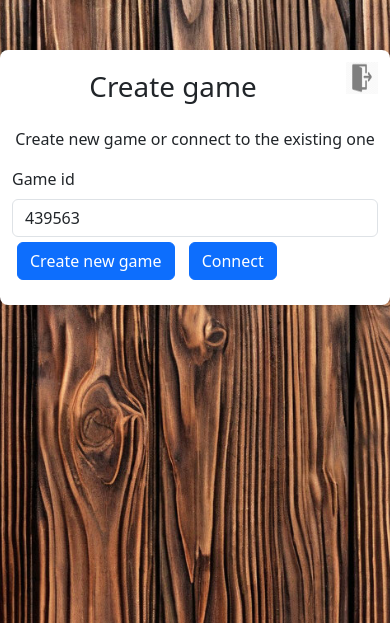
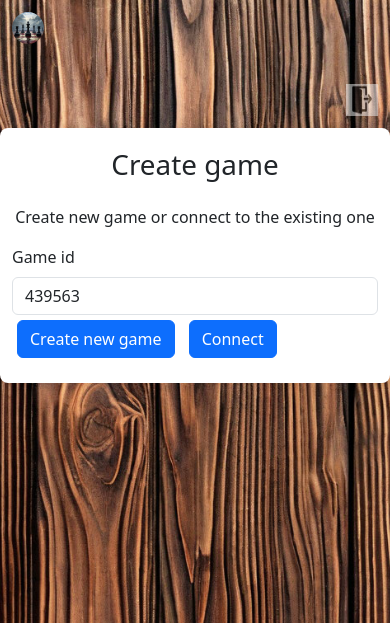
Before and after one commit to Kriegspiel/ks-flask-app, a Flask app: page /prepare_game in a window 390 px wide. Shown: the top 623 px of the page. Run offline with Flask 3, Linux system fonts and the light colour scheme; data that the repository does not hold is empty.

Commit message:
Home icon

```diff
--- a/app/static/css/styles.css
+++ b/app/static/css/styles.css
@@ -12,7 +12,7 @@ body {
 
 .container {
     max-width: 400px;
-    margin: 50px auto;
+    margin: auto;
     padding: 20px;
     background-color: white;
     border-radius: 8px;
@@ -120,3 +120,10 @@ img[class^="piece"] {
     max-width: 748px;
     float: center;
 }
+
+.home-icon {
+    width:32px;
+    height:32px;
+    margin: 12px;
+    clip-path: circle();
+}
--- a/app/templates/base.html
+++ b/app/templates/base.html
@@ -12,6 +12,7 @@
     <link rel="stylesheet" href="{{ url_for('static', filename='css/chessboard-0.3.0.min.css') }}"/>
 </head>
 <body>
+
     {% block header %}{% endblock %}
 
     <div class="container login">
--- a/app/templates/base_logged_in.html
+++ b/app/templates/base_logged_in.html
@@ -1,9 +1,21 @@
 {% extends "base.html" %}
 
 {% block header %}
-<div class="text-muted mt-3">
-    <p> <a href="{{ url_for('auth_bp.logout') }}" style="float: right;" title="Log out">
-        <img class="logout" src="{{ url_for('static', filename='img/logout.png') }}" />
-    </a></p>
+
+<div class="page-header">
+    <div class="row">
+        <div class="col-md-6">
+            <p> <a href="{{ url_for('home') }}" title="Home">
+                <img class="home-icon" src="{{ url_for('static', filename='img/favicon.jpg') }}" />
+            </a></p>
+        </div>
+
+        <div class="col-md-6">
+            <p> <a href="{{ url_for('auth_bp.logout') }}" style="float: right;" title="Log out">
+                <img class="logout" src="{{ url_for('static', filename='img/logout.png') }}" />
+            </a></p>
+        </div>
+    </div>
 </div>
+
 {% endblock %}
```
